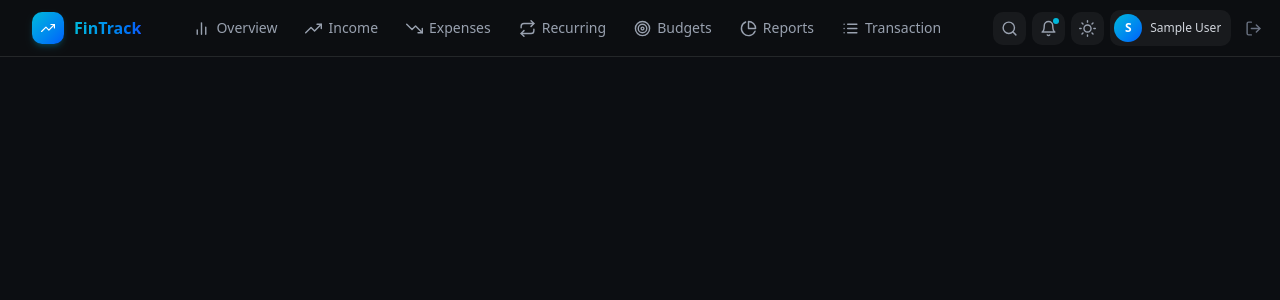
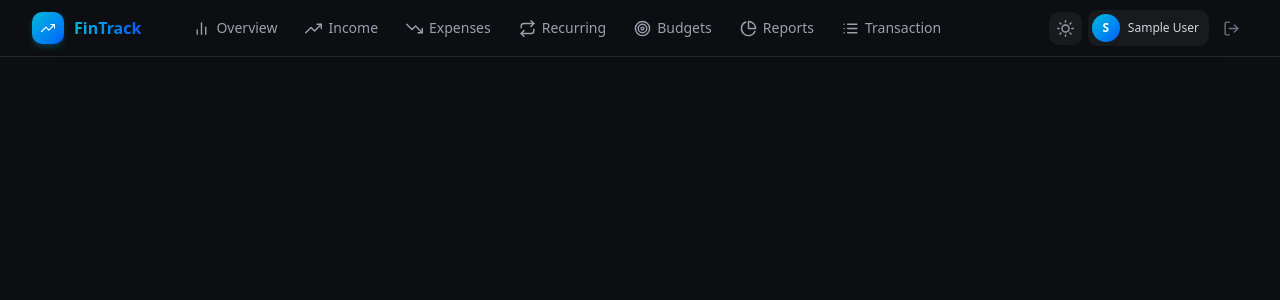
Before and after one commit to patel192/Expense-Manager-Frontend, a React (Vite) app: page /private in a window 1280 px wide. Shown: the top 300 px of the page. Built offline with nearby package versions, Linux system fonts and the light colour scheme; sample sign-in values are in the browser's storage.

Commit message:
Finalize User Navbar

```diff
--- a/src/components/User/UserDashboardLayout.jsx
+++ b/src/components/User/UserDashboardLayout.jsx
@@ -1,8 +1,7 @@
 import { useLocation, Outlet, Link } from "react-router-dom";
 import { useState } from "react";
 import { motion, AnimatePresence } from "framer-motion";
-import {
-  FiBell, FiSearch, FiLogOut, FiMenu, FiX,
+import { FiLogOut, FiMenu, FiX,
   FiTrendingUp, FiTrendingDown, FiPieChart,
   FiRepeat, FiTarget, FiBarChart2, FiList,
   FiSun, FiMoon,
@@ -33,7 +32,6 @@ export const UserDashboardLayout = () => {
   const location = useLocation();
   const { theme, setTheme } = useTheme();
   const [mobileMenuOpen, setMobileMenuOpen] = useState(false);
-  const [searchOpen, setSearchOpen] = useState(false);
 
   const isDark = theme === "dark";
   const userInitial = user?.name ? user.name.charAt(0).toUpperCase() : "U";
@@ -91,33 +89,6 @@ export const UserDashboardLayout = () => {
           </nav>
 
           <div className="flex items-center gap-1.5 flex-shrink-0">
-            <AnimatePresence>
-              {searchOpen ? (
-                <motion.div
-                  initial={{ width: 0, opacity: 0 }}
-                  animate={{ width: 180, opacity: 1 }}
-                  exit={{ width: 0, opacity: 0 }}
-                  transition={{ duration: 0.2 }}
-                  className="flex items-center bg-gray-100 dark:bg-white/8 border border-gray-200 dark:border-white/10 px-3 py-1.5 rounded-lg overflow-hidden"
-                >
-                  <FiSearch size={14} className="text-gray-400 flex-shrink-0" />
-                  <input autoFocus type="text" placeholder="Search..."
-                    onBlur={() => setSearchOpen(false)}
-                    className="bg-transparent text-sm text-gray-800 dark:text-gray-200 ml-2 focus:outline-none w-full placeholder-gray-400" />
-                </motion.div>
-              ) : (
-                <button onClick={() => setSearchOpen(true)}
-                  className="p-2 rounded-lg text-gray-500 dark:text-gray-400 hover:bg-gray-100 dark:hover:bg-white/8 hover:text-gray-900 dark:hover:text-white transition-all">
-                  <FiSearch size={17} />
-                </button>
-              )}
-            </AnimatePresence>
-
-            <button className="relative p-2 rounded-lg text-gray-500 dark:text-gray-400 hover:bg-gray-100 dark:hover:bg-white/8 hover:text-gray-900 dark:hover:text-white transition-all">
-              <FiBell size={17} />
-              <span className="absolute top-1.5 right-1.5 w-1.5 h-1.5 rounded-full bg-cyan-500" />
-            </button>
-
             <button onClick={() => setTheme(isDark ? "light" : "dark")}
               title={isDark ? "Switch to light mode" : "Switch to dark mode"}
               className="p-2 rounded-lg text-gray-500 dark:text-gray-400 hover:bg-gray-100 dark:hover:bg-white/8 hover:text-gray-900 dark:hover:text-white transition-all">
```
